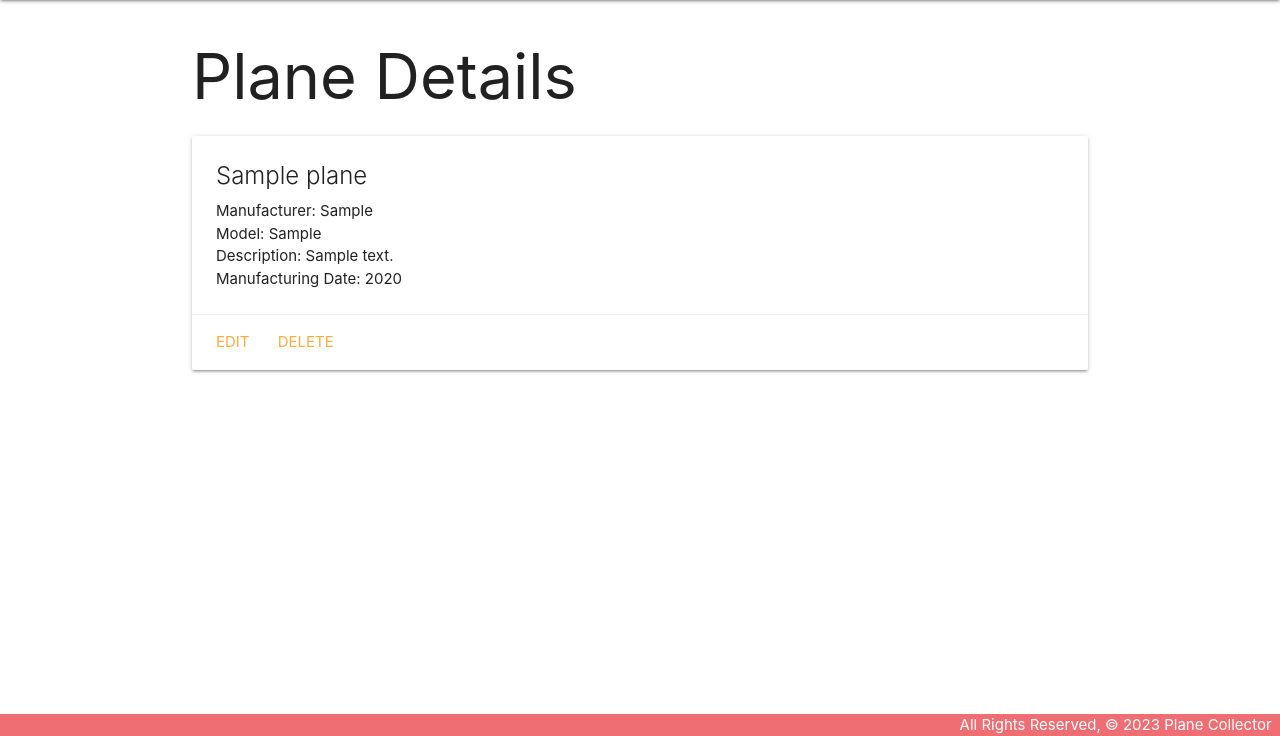
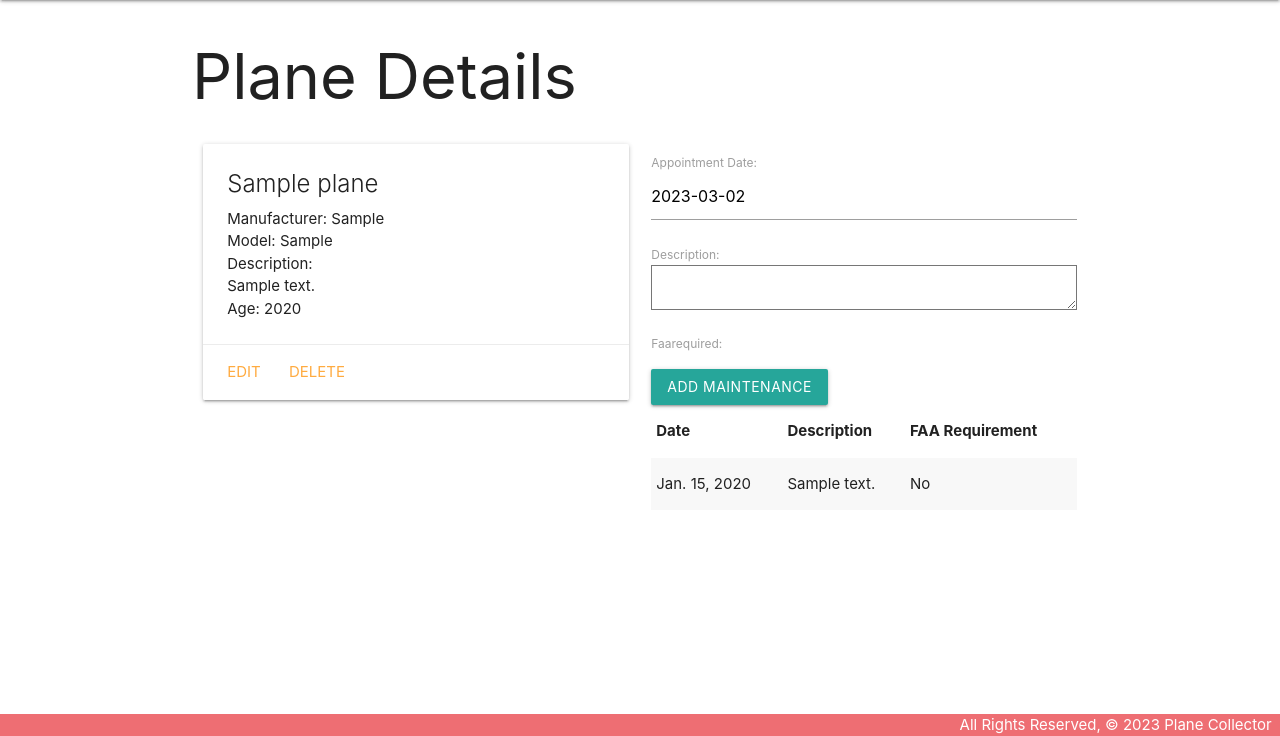
Before and after one commit to richardmundyiii/planecollector, a Django app: page /planes/1/ in a window 1280 px wide. Shown: the part 64-800 px from the top of the page. Run offline with Django 4.2, Linux system fonts and the light colour scheme; tables that the repository leaves empty hold one stand-in row (values such as "Sample post").

Commit message:
lab part 4

```diff
--- a/main_app/admin.py
+++ b/main_app/admin.py
@@ -1,6 +1,9 @@
 from django.contrib import admin
+from .models import Plane, Maintenance
 
 # Register your models here.
 from .models import Plane
 
 admin.site.register(Plane)
+
+admin.site.register(Maintenance)
--- /dev/null
+++ b/main_app/forms.py
@@ -0,0 +1,7 @@
+from django.forms import ModelForm
+from .models import Maintenance
+
+class MaintenanceForm(ModelForm):
+    class Meta:
+        model = Maintenance
+        fields = ['date', 'description', 'faarequired']
--- a/main_app/models.py
+++ b/main_app/models.py
@@ -1,5 +1,6 @@
 from django.db import models
 from django.urls import reverse
+from datetime import date
 
 # Create your models here.
 class Plane(models.Model):
@@ -14,3 +15,15 @@
 
     def get_absolute_url(self):
         return reverse("detail", kwargs={"plane_id": self.id})
+
+class Maintenance(models.Model):
+    date = models.DateField('Appointment Date')
+    description = models.TextField(max_length=250)
+    faarequired = models.BooleanField(
+        default=False,
+    )
+
+    plane = models.ForeignKey(Plane, on_delete=models.CASCADE)
+
+    class Meta:
+        ordering = ['-date']
--- a/main_app/templates/base.html
+++ b/main_app/templates/base.html
@@ -16,6 +16,7 @@
       type="text/css"
       href="{% static 'css/style.css' %}"
     />
+    <script src="https://cdnjs.cloudflare.com/ajax/libs/materialize/1.0.0/js/materialize.min.js"></script>
   </head>
   <body>
     <header class="navbar-fixed">
--- a/main_app/templates/planes/detail.html
+++ b/main_app/templates/planes/detail.html
@@ -2,16 +2,18 @@
 
 <h1>Plane Details</h1>
 
+<div class="row">
+  <div class="col s6">
     <div class="card">
       <div class="card-content">
         <span class="card-title">{{ plane.name }}</span>
         <p>Manufacturer: {{ plane.manufacturer }}</p>
         <p>Model: {{ plane.model }}</p>
-    <p>Description: {{ plane.description }}</p>
+        <p>Description: {{ plane.description|linebreaks }}</p>
         {% if plane.year > 0 %}
-    <p>Manufacturing Date: {{ plane.year }}</p>
+        <p>Age: {{ plane.year }}</p>
         {% else %}
-    <p>Pre-Manufactured</p>
+        <p>Still in Production</p>
         {% endif %}
       </div>
       <div class="card-action">
@@ -19,5 +21,47 @@
         <a href="{% url 'plane_delete' plane.id %}">Delete</a>
       </div>
     </div>
-
+  </div>
+  <!-- New Markup Below -->
+  <div class="col s6">
+    <form action="{% url 'add_maintenance' plane.id %}" method="POST">
+      {% csrf_token %}
+      <!-- Render the inputs -->
+      {{ maintenance_form.as_p }}
+      <input type="submit" class="btn" value="Add Maintenance" />
+    </form>
+    <table class="striped">
+      <thead>
+        <tr>
+          <th>Date</th>
+          <th>Description</th>
+          <th>FAA Requirement</th>
+        </tr>
+      </thead>
+      <tbody>
+        {% for maintenance in plane.maintenance_set.all %}
+        <tr>
+          <td>{{maintenance.date}}</td>
+          <td>{{maintenance.description}}</td>
+          {% if maintenance.faarequried == True %}
+          <td>Yes</td>
+          {% else %}
+          <td>No</td>
+          {% endif %}
+        </tr>
+        {% endfor %}
+      </tbody>
+    </table>
+  </div>
+</div>
+<script>
+  const dateEl = document.getElementById("id_date");
+  // M is Materialize's global variable
+  M.Datepicker.init(dateEl, {
+    format: "yyyy-mm-dd",
+    defaultDate: new Date(),
+    setDefaultDate: true,
+    autoClose: true,
+  });
+</script>
 {% endblock %}
--- a/main_app/urls.py
+++ b/main_app/urls.py
@@ -9,4 +9,5 @@
     path('planes/create/', views.PlaneCreate.as_view(), name='planes_create'),
     path('planes/<int:pk>/update/', views.PlaneUpdate.as_view(), name='plane_update'),
     path('planes/<int:pk>/delete/', views.PlaneDelete.as_view(), name='plane_delete'),
+    path('planes/<int:plane_id>/add_maintenance/', views.add_maintenance, name='add_maintenance')
 ]
--- a/main_app/views.py
+++ b/main_app/views.py
@@ -1,6 +1,7 @@
-from django.shortcuts import render
+from django.shortcuts import render, redirect
 from django.views.generic import CreateView, UpdateView, DeleteView
 from .models import Plane
+from .forms import MaintenanceForm
 
 # Create your views here.
 def home(request):
@@ -15,7 +16,19 @@
 
 def plane_detail(request, plane_id):
     plane = Plane.objects.get(id=plane_id)
-    return render(request, 'planes/detail.html', { 'plane': plane })
+    maintenance_form = MaintenanceForm()
+    return render(request, 'planes/detail.html', { 'plane': plane, 'maintenance_form': maintenance_form })
+
+def add_maintenance(request, plane_id):
+    form = MaintenanceForm(request.POST)
+    if form.is_valid():
+        new_maintenance = form.save(commit=False)
+        new_maintenance.plane_id = plane_id
+        new_maintenance.save()
+    else:
+        print(form.errors.as_data())
+
+    return redirect('detail', plane_id=plane_id)
 
 class PlaneCreate(CreateView):
     model = Plane
--- a/planecollector/settings.py
+++ b/planecollector/settings.py
@@ -82,7 +82,7 @@
 DATABASES = {
     'default': {
         'ENGINE': 'django.db.backends.postgresql',
-        'NAME': 'richardmundyiii/planecollector2',
+        'NAME': 'richardmundyiii/planecollector3',
         'USER': os.environ['DB_USER'],
         'PASSWORD': os.environ['DB_PW'],
         'HOST': 'db.bit.io',
```
Also changed, not shown: main_app/migrations/0001_initial.py. Lines whose indentation alone changed are shown as unchanged.
